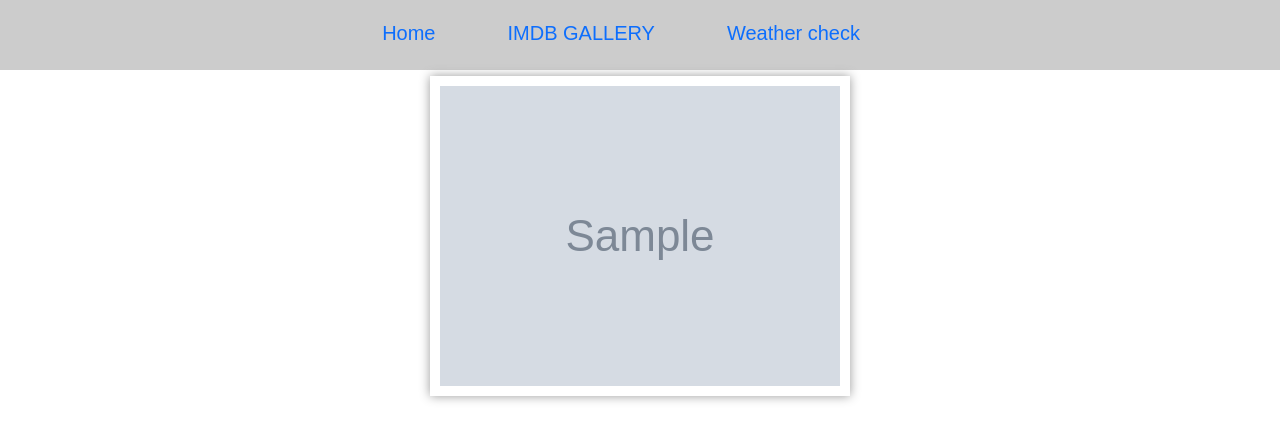
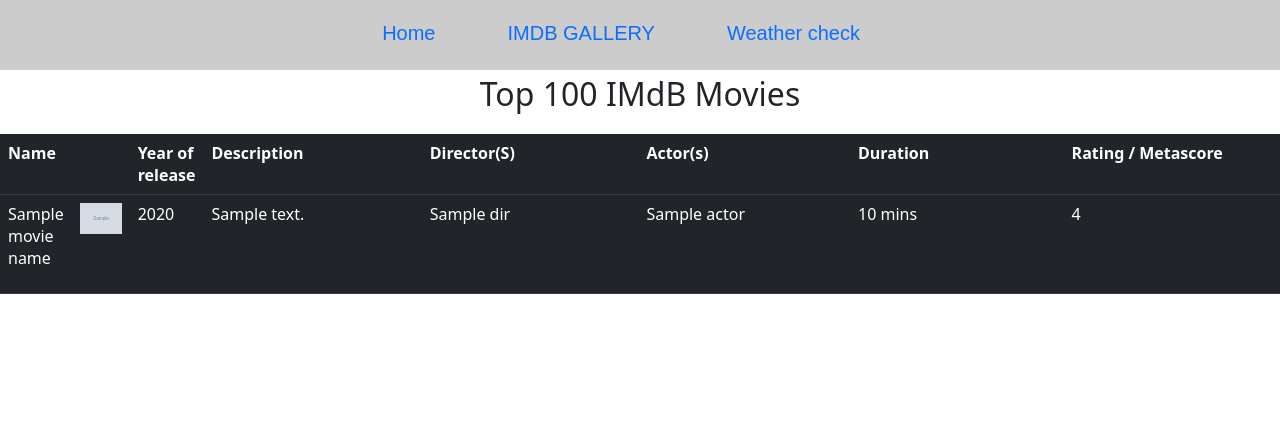
Before and after one commit to ace1728/Todo-APP, a Flask app: template gallery/templates/gal.html in a window 1280 px wide. Shown: the part 56-497 px from the top of the page. Run offline with Flask 2, Linux system fonts and the light colour scheme; the template is opened without the code that fills it: most values are stand-ins (such as "Sample title", 1, 10 or a date in 2020); grey boxes marked "Sample" are stand-in pictures.

Commit message:
gallery update

```diff
--- a/app.py
+++ b/app.py
@@ -62,7 +62,34 @@
     images = soup.findAll('img',class_='loadlate')
     for image in images:
         imgsource.append(image['loadlate'])
-    return render_template('gal.html',imgsource=imgsource)
+    response = requests.get(url)
+    movie_data = soup.findAll('div', attrs= {'class': 'lister-item mode-advanced'})
+    movie_name=[]
+    year = []
+    desc=[]
+    dir=[]
+    actors=[]
+    duration=[]
+    rating=[]
+    for store in movie_data:
+        name = store.h3.a.text
+        movie_name.append(name)
+        year_of_release = store.h3.find('span', class_ = 'lister-item-year text-muted unbold').text.replace('(', '').replace(')', '')
+        year.append(year_of_release)
+        describe = store.find_all('p', class_ = 'text-muted')
+        description_ = describe[1].text.replace('\n', '') if len(describe) >1 else '*****'
+        desc.append(description_)
+        cast = store.find("p", class_ = '')
+        cast = cast.text.replace('\n', '').split('|')
+        cast = [x.strip() for x in cast]
+        cast = [cast[i].replace(j, "") for i,j in enumerate(["Director:", "Stars:"])]
+        dir.append(cast[0])
+        actors.append([x.strip() for x in cast[1].split(",")])
+        runtime = store.p.find('span', class_ = 'runtime').text.replace(' min', '')
+        duration.append(runtime)
+        rate = store.find('div', class_ = 'inline-block ratings-imdb-rating').text.replace('\n', '')
+        rating.append(rate)
+    return render_template('gal.html',imgsource=imgsource,movie_name=movie_name,year=year,desc=desc,dir=dir,actors=actors,duration=duration,rating=rating)
     #return render_template('update.html')
 
 @app.route('/weather', methods=['GET', 'POST'])
--- a/templates/gal.html
+++ b/templates/gal.html
@@ -139,22 +139,66 @@
            </ul>
          </div>
        </div>
-        <table class="image-table">
+
+       <blockquote class="blockquote" style="font-size: xx-large; text-align: center;">
+        <p>Top 100 IMdB Movies</p>
+      </blockquote>
+
+        <table class="table table-dark table-hover">
             <tbody>
+              <tr>
+                <th colspan="2">
+                    Name
+                </th>
+                <th>
+                  Year of release
+                </th>
+                <th>
+                  Description
+                </th>
+                <th>
+                  Director(S)
+                </th>
+                <th>
+                  Actor(s)
+                </th>
+                <th>
+                  Duration
+                </th>
+                <th>
+                  Rating / Metascore
+                </th>
+              </tr>
+                {% for x in range(imgsource|length) %}
                 <tr>
-                {% for img in imgsource %}
-                    <td>
-                        <img src="{{img}}" alt="watercrisis" title="water crisis">
+                <td width ="50px">
+                  <p>{{movie_name[x]}}</p>
+                </td>
+
+                    <td width="70px">
+                        <img src="{{imgsource[x]}}" alt="watercrisis" title="water crisis">
                        </td>
-                    {% if loop.index%5==0 %}
-                    </tr>
-                    <tr>
+                       <td>
+                        {{year[x]}}
+                      </td>
+                      <td width="250px">
+                        {{desc[x]}}
+                      </td>
+                      <td width="250px">
+                        {{dir[x]}}
+                      </td>
+                      <td width="250px">
+                        {{actors[x]}}
+                      </td>
+                      <td width="250px">
+                        {{duration[x]}} mins
+                      </td>
+                      <td width="250px">
+                        {{rating[x]}}
+                      </td>
+                      </tr>
+                {% endfor %}
 
-                    {% endif %}
-
-
-                {% endfor %}
-            </tr>
             </tbody>
            </table>
     </body>
```
Also changed, not shown: gallery/templates/gal.html (+48 -0 lines), todo.db.
